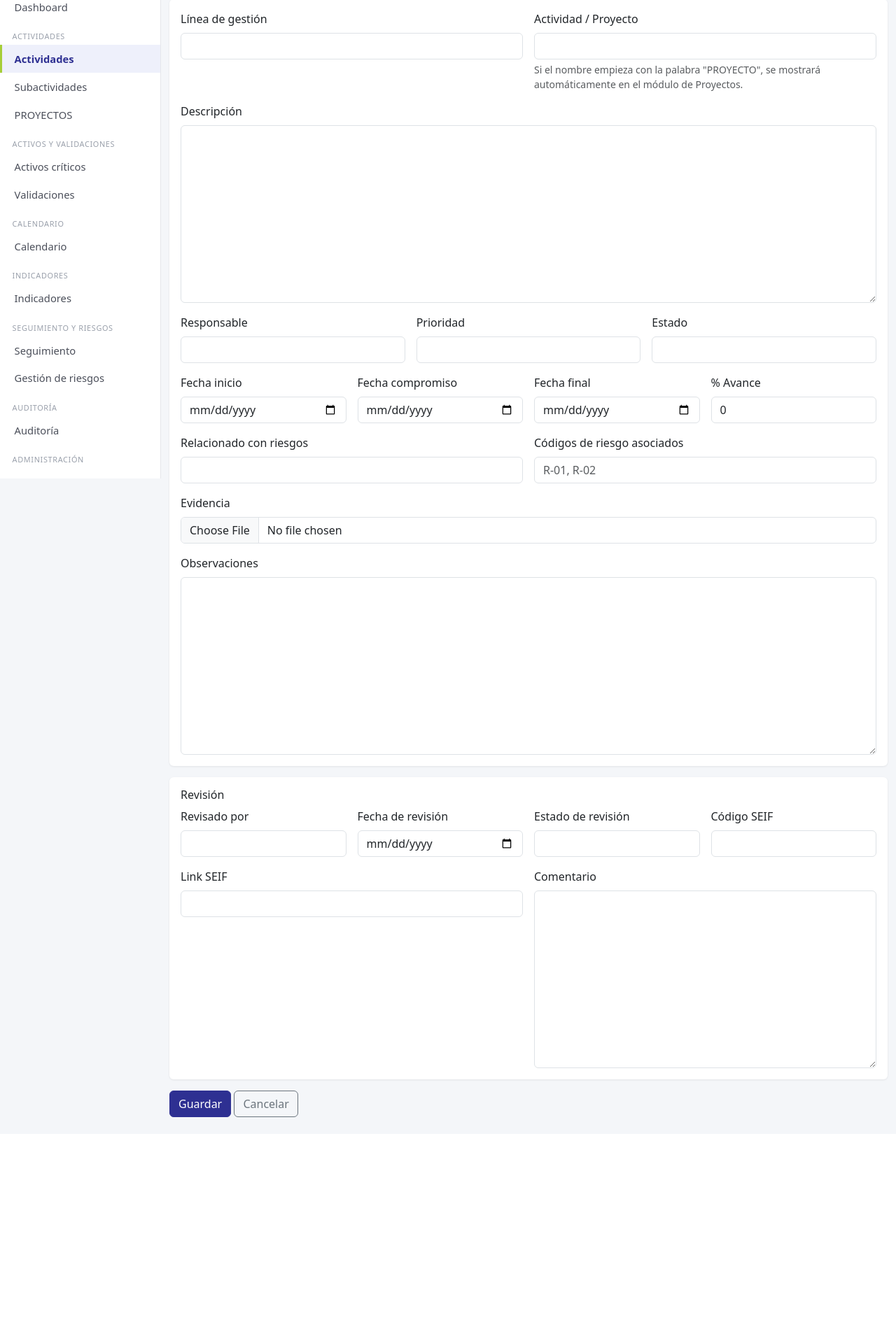
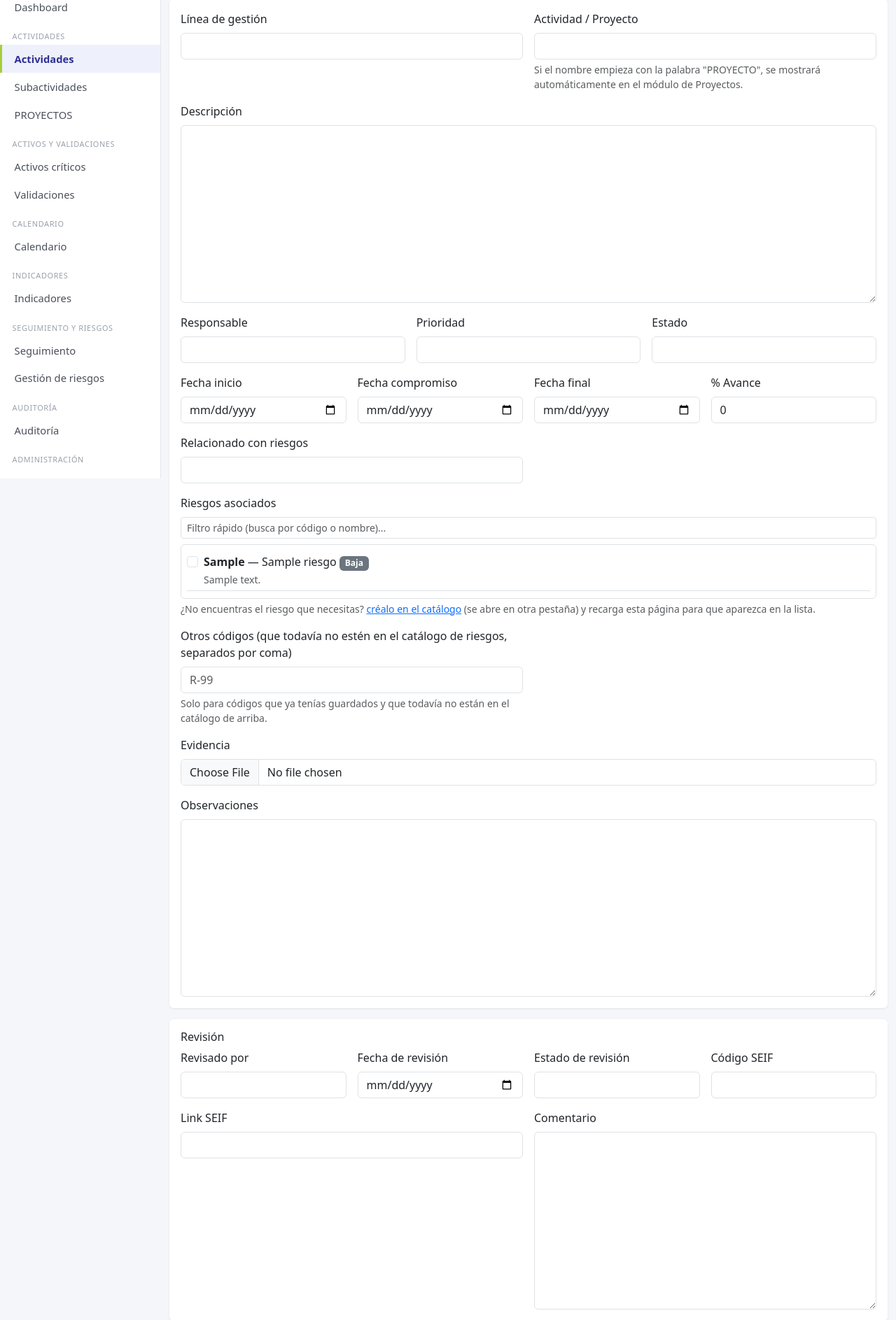
Before and after one commit to sistemastecnologiajano/SEGURIDADJANO_JANOTEC, a Django app: page /actividades/nueva/ in a window 1280 px wide. Shown: the part 116-2003 px from the top of the page at 70% size. Before the commit the page ends 1713 px from the top, so only its background shows below. Run offline with Django 5.2, Linux system fonts and the light colour scheme; a user stored in the database is signed in; tables that the repository leaves empty hold one stand-in row (values such as "Sample post"); some libraries are stand-ins or nearby versions.

Commit message:
fix riesgos

```diff
--- a/nucleo/forms.py
+++ b/nucleo/forms.py
@@ -99,17 +99,47 @@ class ActividadForm(BaseModelForm):
 class RiesgosActividadForm(forms.Form):
     """Reemplaza por completo la lista de códigos de riesgo asociados a una
     actividad — mismo comportamiento de saveRelacionesActividad() del Apps
-    Script (reemplazo total, no incremental)."""
+    Script (reemplazo total, no incremental).
 
-    codigos_riesgo = forms.CharField(
-        label="Códigos de riesgo (separados por coma)",
+    `riesgos_catalogo` es la lista de casillas (código + nombre, con la
+    descripción como ayuda) que se llena en __init__ con lo que exista en el
+    catálogo de Riesgo en ese momento. `otros_codigos` es un campo de texto
+    aparte, para códigos sueltos que ya estaban guardados pero que todavía
+    no tienen un Riesgo creado en el catálogo (no se pierden, pero no salen
+    como casilla porque no hay nada que mostrar de ellos todavía)."""
+
+    riesgos_catalogo = forms.ModelMultipleChoiceField(
+        label="Riesgos asociados",
+        queryset=Riesgo.objects.all(),
         required=False,
-        widget=forms.TextInput(attrs={"class": "form-control", "placeholder": "R-01, R-02"}),
+        widget=forms.CheckboxSelectMultiple,
+    )
+    otros_codigos = forms.CharField(
+        label="Otros códigos (que todavía no estén en el catálogo de riesgos, separados por coma)",
+        required=False,
+        widget=forms.TextInput(attrs={"class": "form-control", "placeholder": "R-99"}),
     )
 
+    @staticmethod
+    def initial_desde(actividad):
+        """Arma el `initial` de este formulario a partir de los códigos que
+        ya tenga guardados la actividad, separando los que sí existen en el
+        catálogo (van marcados como casilla) de los que no (quedan en el
+        campo de texto aparte, sin perderlos)."""
+        if actividad is None:
+            return {}
+        codigos_actuales = set(actividad.codigos_riesgo)
+        codigos_catalogo = set(Riesgo.objects.values_list("codigo", flat=True))
+        return {
+            "riesgos_catalogo": list(codigos_actuales & codigos_catalogo),
+            "otros_codigos": ", ".join(sorted(codigos_actuales - codigos_catalogo)),
+        }
+
     def guardar(self, actividad):
-        crudos = self.cleaned_data["codigos_riesgo"]
-        codigos = {c.strip().upper() for c in crudos.split(",") if c.strip()}
+        del_catalogo = {r.codigo for r in self.cleaned_data["riesgos_catalogo"]}
+        crudos = self.cleaned_data["otros_codigos"]
+        otros = {c.strip().upper() for c in crudos.split(",") if c.strip()}
+        codigos = del_catalogo | otros
         RelacionActividadRiesgo.objects.filter(actividad=actividad).delete()
         RelacionActividadRiesgo.objects.bulk_create(
             [RelacionActividadRiesgo(actividad=actividad, codigo_riesgo=c) for c in codigos]
--- a/nucleo/templates/nucleo/actividad_form.html
+++ b/nucleo/templates/nucleo/actividad_form.html
@@ -40,8 +40,37 @@
       <div class="col-md-6">
         <label class="form-label">Relacionado con riesgos</label>{{ form.relacionado_con_riesgos }}
       </div>
+      <div class="col-12">
+        <label class="form-label">Riesgos asociados</label>
+        <input type="text" class="form-control form-control-sm mb-2"
+               placeholder="Filtro rápido (busca por código o nombre)..." id="filtroRiesgos">
+        <div class="border rounded p-2" style="max-height: 280px; overflow-y: auto;" id="listaRiesgos">
+          {% for r in riesgos_catalogo %}
+          <div class="form-check py-1 border-bottom" data-texto-filtro="{{ r.codigo|lower }} {{ r.nombre|lower }}">
+            <input class="form-check-input" type="checkbox" name="riesgos_catalogo" value="{{ r.codigo }}"
+                   id="riesgo_{{ r.codigo }}" {% if r.codigo in riesgos_form.riesgos_catalogo.value %}checked{% endif %}>
+            <label class="form-check-label" for="riesgo_{{ r.codigo }}">
+              <strong>{{ r.codigo }}</strong> — {{ r.nombre }}
+              {% if r.nivel %}<span class="badge bg-secondary">{{ r.nivel }}</span>{% endif %}
+              {% if r.descripcion %}<br><small class="text-muted">{{ r.descripcion }}</small>{% endif %}
+            </label>
+          </div>
+          {% empty %}
+          <p class="text-muted small mb-0">
+            Todavía no hay riesgos creados en el catálogo —
+            <a href="{% url 'riesgo_nuevo' %}" target="_blank">créalos aquí primero</a>.
+          </p>
+          {% endfor %}
+        </div>
+        <div class="form-text">
+          ¿No encuentras el riesgo que necesitas?
+          <a href="{% url 'riesgo_nuevo' %}" target="_blank">créalo en el catálogo</a> (se abre en otra
+          pestaña) y recarga esta página para que aparezca en la lista.
+        </div>
+      </div>
       <div class="col-md-6">
-        <label class="form-label">Códigos de riesgo asociados</label>{{ riesgos_form.codigos_riesgo }}
+        <label class="form-label">{{ riesgos_form.otros_codigos.label }}</label>{{ riesgos_form.otros_codigos }}
+        <div class="form-text">Solo para códigos que ya tenías guardados y que todavía no están en el catálogo de arriba.</div>
       </div>
       <div class="col-12">
         <label class="form-label">Evidencia</label>{{ form.evidencia }}
@@ -80,3 +109,14 @@
   <a href="{% if actividad %}{% url 'actividad_detalle' actividad.id %}{% else %}{% url 'actividad_lista' %}{% endif %}" class="btn btn-outline-secondary">Cancelar</a>
 </form>
 {% endblock %}
+
+{% block extra_js %}
+<script>
+  document.getElementById("filtroRiesgos")?.addEventListener("input", function () {
+    const texto = this.value.trim().toLowerCase();
+    document.querySelectorAll("#listaRiesgos [data-texto-filtro]").forEach(function (fila) {
+      fila.style.display = fila.dataset.textoFiltro.includes(texto) ? "" : "none";
+    });
+  });
+</script>
+{% endblock %}
--- a/nucleo/views.py
+++ b/nucleo/views.py
@@ -150,7 +150,7 @@ def guardar_actividad(request, pk=None):
     form = ActividadForm(request.POST or None, request.FILES or None, instance=actividad)
     riesgos_form = RiesgosActividadForm(
         request.POST or None,
-        initial={"codigos_riesgo": ", ".join(actividad.codigos_riesgo) if actividad else ""},
+        initial=RiesgosActividadForm.initial_desde(actividad),
     )
     if request.method == "POST" and form.is_valid() and riesgos_form.is_valid():
         es_nueva = actividad is None
@@ -167,6 +167,7 @@ def guardar_actividad(request, pk=None):
         return redirect("actividad_detalle", pk=actividad.id)
     return render(request, "nucleo/actividad_form.html", {
         "form": form, "riesgos_form": riesgos_form, "actividad": actividad,
+        "riesgos_catalogo": Riesgo.objects.order_by("codigo"),
     })
 
 
```
